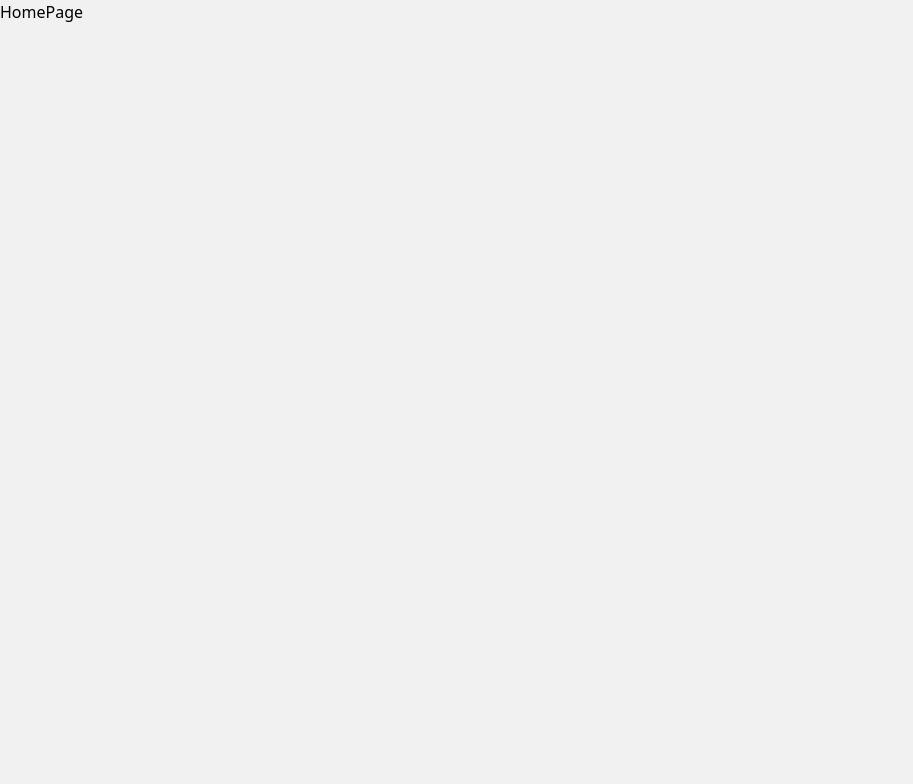
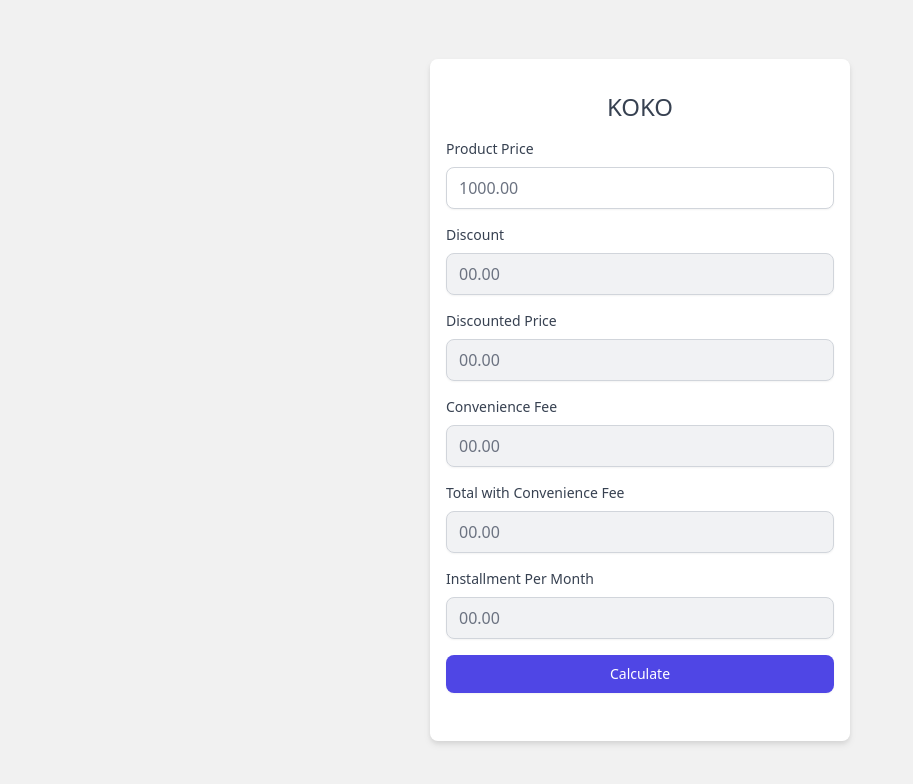
Before and after one commit to nirmalcodes/shop-helper, a React (Vite) app: page / in a window 1280 px wide. Shown: the top 784 px of the page, without its empty margins (0-913 px from the left). Built offline with nearby package versions, Linux system fonts and the light colour scheme.

Commit message:
Update home page

```diff
--- a/src/pages/HomePage/HomePage.jsx
+++ b/src/pages/HomePage/HomePage.jsx
@@ -1,9 +1,207 @@
-import React from 'react';
+import React, { useEffect, useRef } from 'react';
+import { Formik, Form, Field, ErrorMessage } from 'formik';
+import * as Yup from 'yup';
 
 const HomePage = () => {
+    const inputRef = useRef(null);
+
+    useEffect(() => {
+        const input = inputRef.current;
+
+        const handleWheel = (event) => {
+            event.preventDefault(); // Prevent the default behavior of the "wheel" event
+        };
+
+        input.addEventListener('wheel', handleWheel, { passive: false });
+
+        return () => {
+            input.removeEventListener('wheel', handleWheel);
+        };
+    }, []);
+
+    const initialValues = {
+        productPrice: '',
+        discount: '',
+        discountedPrice: '',
+        convenienceFee: '',
+        totalWithConvenienceFee: '',
+        installmentPerMonth: '',
+    };
+
+    const validationSchema = Yup.object({
+        productPrice: Yup.number().required('Product Price is required'),
+    });
+
+    const convenienceFeeRate = 6;
+    const discountRate = 15;
+    const discountMaxCap = 3000;
+
+    const onSubmit = (values, { setFieldValue }) => {
+        const productPrice = values.productPrice;
+        let discount,
+            discountedPrice,
+            convenienceFee,
+            totalWithConvenienceFee,
+            installmentPerMonth;
+
+        let discountPercentage = discountRate / 100;
+
+        discount = (productPrice * discountPercentage).toFixed(2);
+
+        if (discount > discountMaxCap) {
+            let balanceFromMaxCap = discount - discountMaxCap;
+            let beforBalanceAdd = productPrice - discount;
+            let AfterBalanceAdd = beforBalanceAdd + balanceFromMaxCap;
+            discountedPrice = AfterBalanceAdd.toFixed(2);
+        } else {
+            discountedPrice = (productPrice - discount).toFixed(2);
+        }
+
+        setFieldValue('discount', discount);
+        setFieldValue('discountedPrice', discountedPrice);
+
+        console.log(productPrice);
+
+        // console.log('onSubmit', values);
+    };
+
     return (
         <>
-            <div>HomePage</div>
+            <div className="mx-auto grid min-h-screen place-items-center px-4 xl:w-[70%]">
+                <div className="w-full max-w-[420px] rounded-lg bg-white px-4 py-8 drop-shadow-md">
+                    <Formik
+                        initialValues={initialValues}
+                        validationSchema={validationSchema}
+                        onSubmit={onSubmit}
+                    >
+                        {() => (
+                            <Form>
+                                <h4 className="mb-4 text-center text-2xl font-medium text-gray-700">
+                                    KOKO
+                                </h4>
+                                <div className="form-group">
+                                    <label
+                                        htmlFor="productPrice"
+                                        className="form-label"
+                                    >
+                                        Product Price
+                                    </label>
+                                    <Field
+                                        id="productPrice"
+                                        name="productPrice"
+                                        type="number"
+                                        placeholder="1000.00"
+                                        className="form-input"
+                                        autoComplete="off"
+                                        innerRef={inputRef}
+                                    />
+                                    <ErrorMessage
+                                        name="productPrice"
+                                        component="span"
+                                        className="form-error-message"
+                                    />
+                                </div>
+                                <div className="form-group">
+                                    <label
+                                        htmlFor="discount"
+                                        className="form-label"
+                                    >
+                                        Discount
+                                    </label>
+                                    <Field
+                                        id="discount"
+                                        name="discount"
+                                        type="number"
+                                        placeholder="00.00"
+                                        className="form-input"
+                                        autoComplete="off"
+                                        disabled
+                                    />
+                                    <ErrorMessage
+                                        name="discount"
+                                        component="span"
+                                        className="form-error-message"
+                                    />
+                                </div>
+                                <div className="form-group">
+                                    <label
+                                        htmlFor="discountedPrice"
+                                        className="form-label"
+                                    >
+                                        Discounted Price
+                                    </label>
+                                    <Field
+                                        id="discountedPrice"
+                                        name="discountedPrice"
+                                        type="number"
+                                        placeholder="00.00"
+                                        className="form-input"
+                                        autoComplete="off"
+                                        disabled
+                                    />
+                                </div>
+                                <div className="form-group">
+                                    <label
+                                        htmlFor="convenienceFee"
+                                        className="form-label"
+                                    >
+                                        Convenience Fee
+                                    </label>
+                                    <Field
+                                        id="convenienceFee"
+                                        name="convenienceFee"
+                                        type="number"
+                                        placeholder="00.00"
+                                        className="form-input"
+                                        autoComplete="off"
+                                        disabled
+                                    />
+                                </div>
+                                <div className="form-group">
+                                    <label
+                                        htmlFor="totalWithConvenienceFee"
+                                        className="form-label"
+                                    >
+                                        Total with Convenience Fee
+                                    </label>
+                                    <Field
+                                        id="totalWithConvenienceFee"
+                                        name="totalWithConvenienceFee"
+                                        type="number"
+                                        placeholder="00.00"
+                                        className="form-input"
+                                        autoComplete="off"
+                                        disabled
+                                    />
+                                </div>
+                                <div className="form-group">
+                                    <label
+                                        htmlFor="installmentPerMonth"
+                                        className="form-label"
+                                    >
+                                        Installment Per Month
+                                    </label>
+                                    <Field
+                                        id="installmentPerMonth"
+                                        name="installmentPerMonth"
+                                        type="number"
+                                        placeholder="00.00"
+                                        className="form-input"
+                                        autoComplete="off"
+                                        disabled
+                                    />
+                                </div>
+                                <button
+                                    type="submit"
+                                    className="btn btn-primary mb-4"
+                                >
+                                    Calculate
+                                </button>
+                            </Form>
+                        )}
+                    </Formik>
+                </div>
+            </div>
         </>
     );
 };
```
